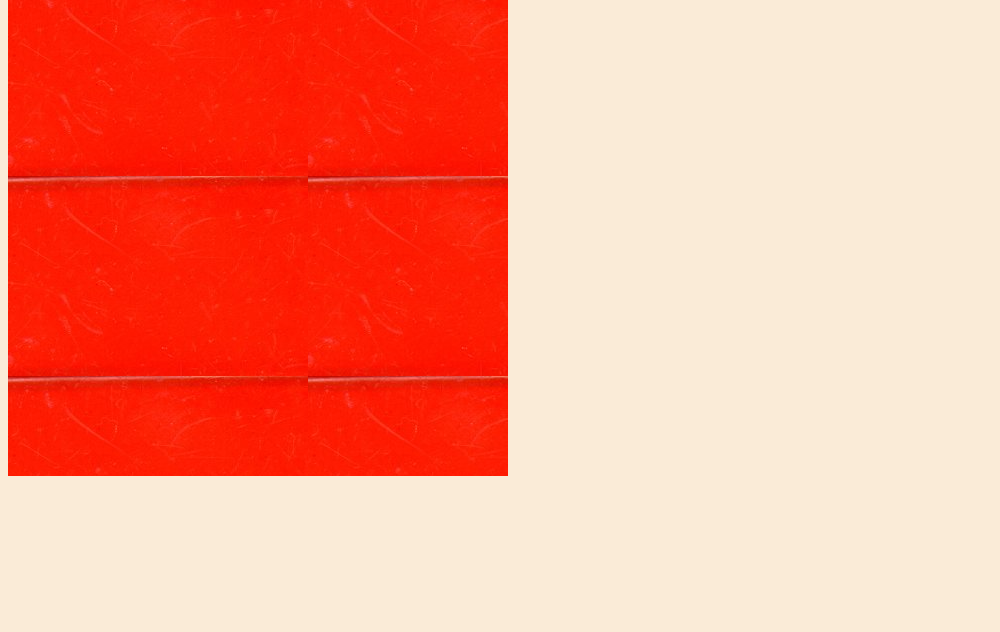
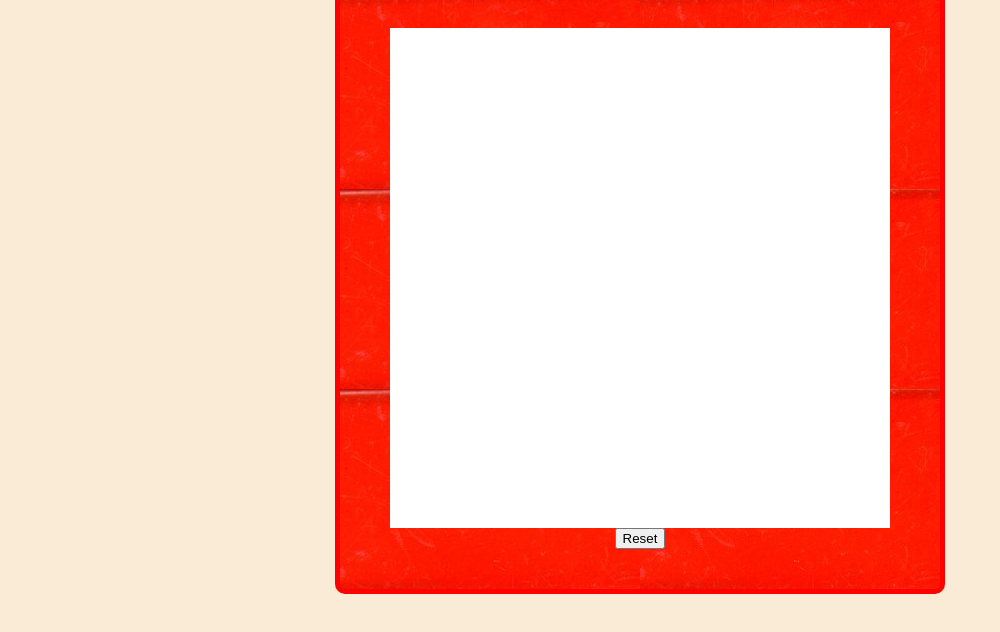
Before and after one commit to MitDotCom/TOP-Etch-a-Sketch, a plain HTML site: page index.html in a window 1280 px wide. Shown: the part 104-736 px from the top of the page, without its empty margins (0-1000 px from the left). Drawn offline with Linux system fonts and the light colour scheme.

Commit message:
Add CSS to EaS frame and grid to create basic visual layout

```diff
--- a/index.html
+++ b/index.html
@@ -12,7 +12,7 @@
     <h1 class="heading">Etch-a-Sketch</h1>
     <div id="eas-frame">
         <div id="eas-grid"></div>
-        <div id="btns">
+        <div id="controls">
             <button type="button">Reset</button>
         </div>
     </div>
--- a/script.js
+++ b/script.js
@@ -23,7 +23,6 @@ for (let i = 0; i < 16; i++) {
 
         let cell = document.createElement('div');
         cell.classList.add(`cell${i}`);
-        console.log(cell);
         currentColumn.appendChild(cell);
     }
 
--- a/styles.css
+++ b/styles.css
@@ -1,4 +1,8 @@
 body {
+    display: flex;
+    flex-direction: column;
+    justify-content: center;
+    align-items: center;
     background-color: antiquewhite;
 }
 
@@ -8,9 +12,22 @@ h1 {
 }
 
 #eas-frame {
+    height: 600px;
+    width: 600px;
+    display: flex;
+    flex-direction: column;
+    justify-content: center;
+    align-items: center;
+    background-image: url('./img/red-plastic-bg.jpg');
+    border: 5px solid red;
+    border-radius: 10px;
+}
+
+#eas-grid {
     height: 500px;
     width: 500px;
+    background-color: white;
+}
+#controls {
     display: flex;
-    background-image: url('./img/red-plastic-bg.jpg');
-    justify-content: center;
 }
```
